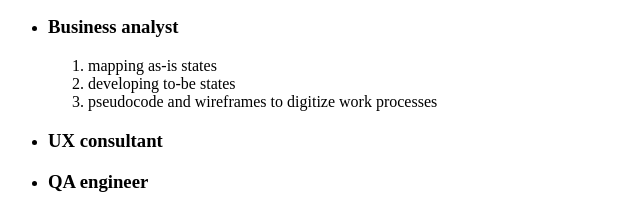
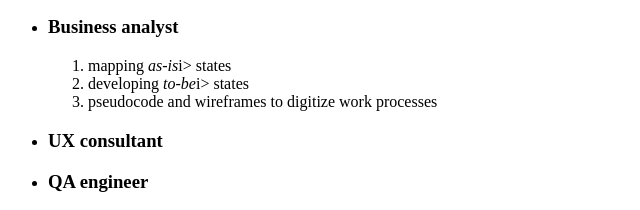
Before and after one commit to T-Keglevic/Drums_site, a plain HTML site: page index.html in a window 1280 px wide. Shown: the part 440-650 px from the top of the page, 0-640 px from the left. Drawn offline with Linux system fonts and the light colour scheme.

Commit message:
minor formatting

```diff
--- a/index.html
+++ b/index.html
@@ -15,8 +15,8 @@
         <ul>
             <li><h3>Business analyst</h3></li>
                 <ol>
-                    <li>mapping as-is states</li>
-                    <li>developing to-be states</li>
+                    <li>mapping <i>as-is</i>i> states</li>
+                    <li>developing <i>to-be</i>i> states</li>
                     <li>pseudocode and wireframes to digitize work processes</li>
                 </ol>
             <li><h3>UX consultant</h3></li>
```
